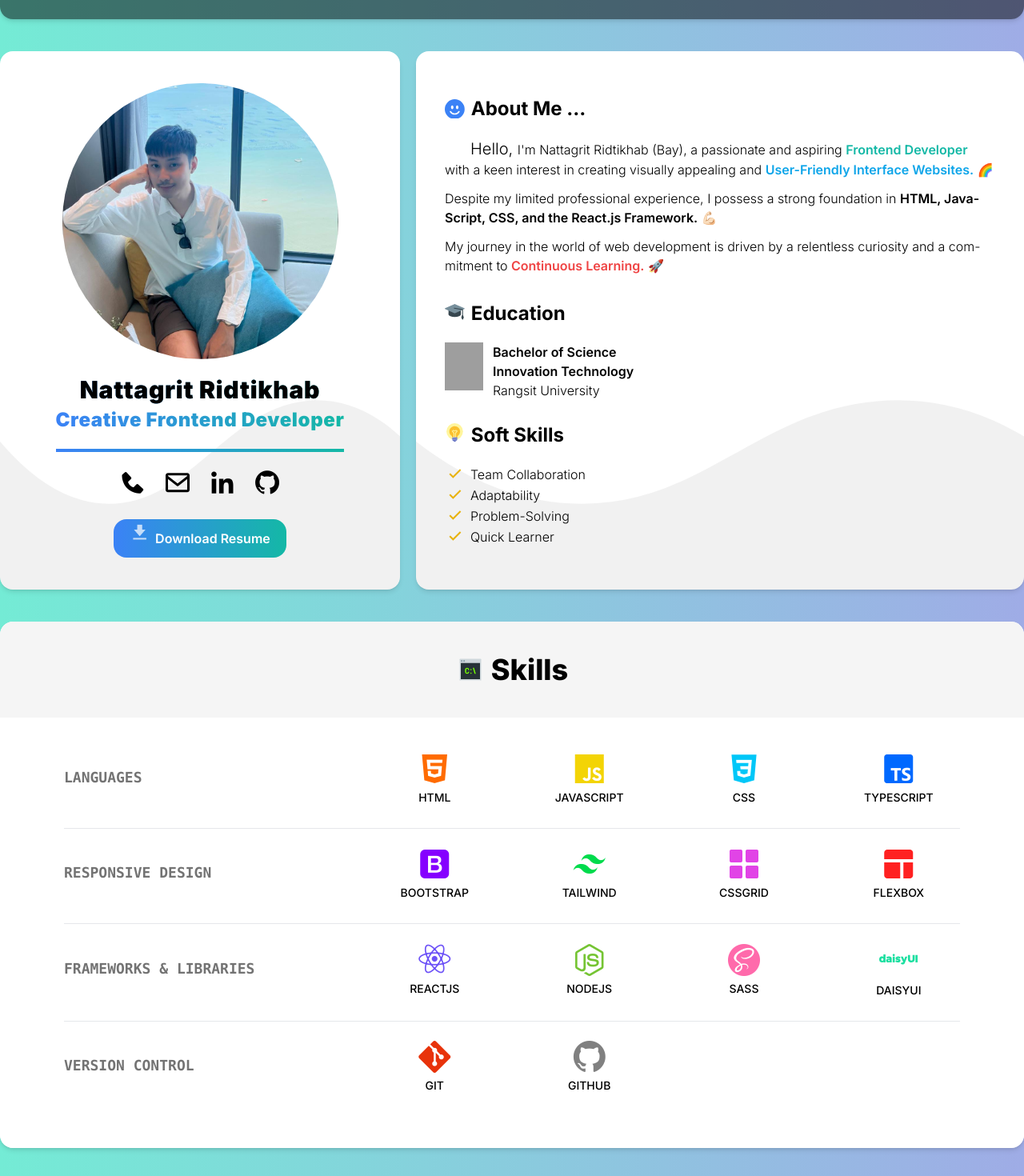
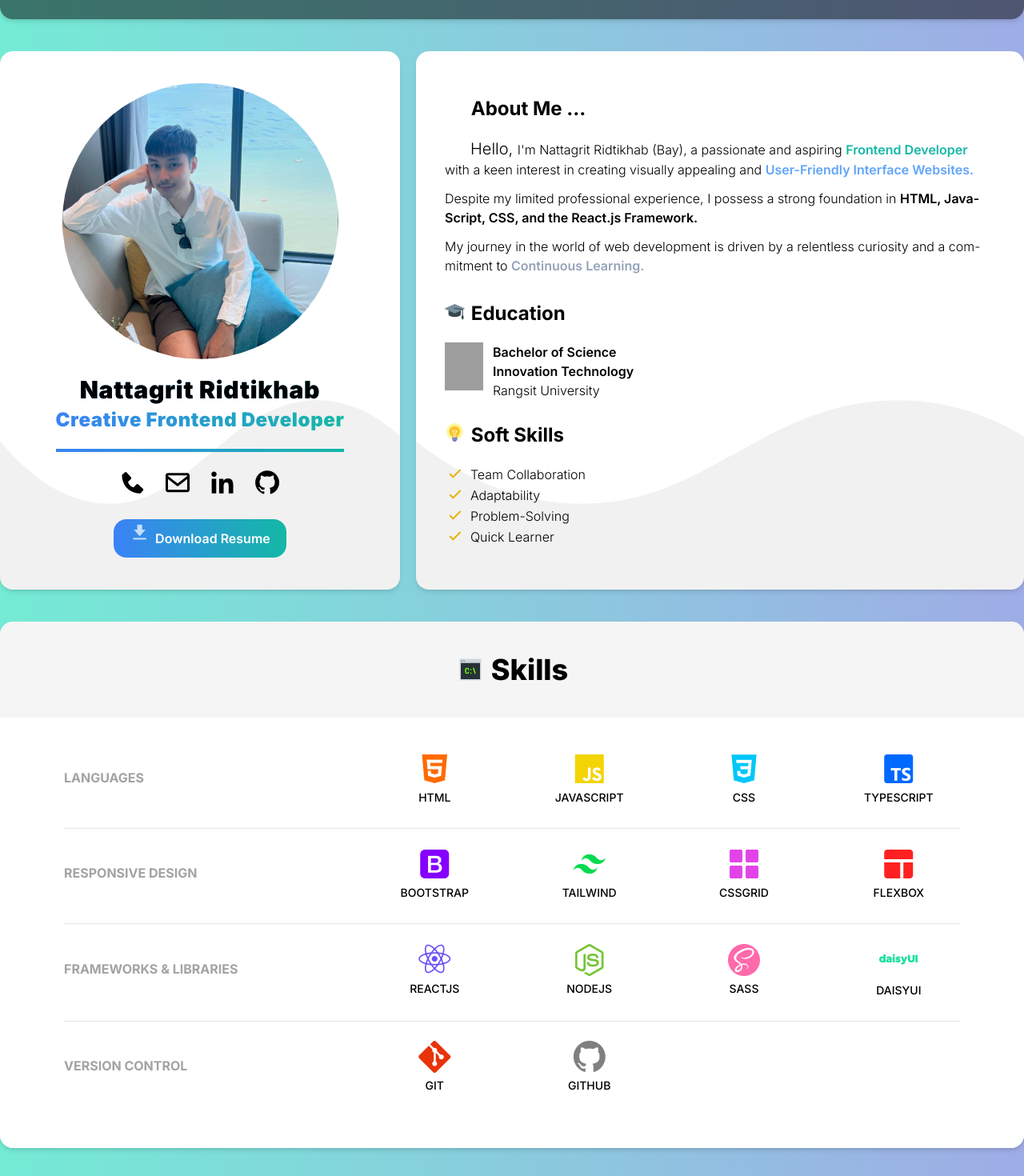
Before and after one commit to Basicbay/Portfolio-React, a React (Vite) app: page / in a window 1280 px wide. Shown: the part 460-1930 px from the top of the page at 80% size. Built offline with nearby package versions, Linux system fonts and the light colour scheme; grey boxes are pictures that could not be loaded.

Commit message:
14/01/24

```diff
--- a/src/components/about/about.tsx
+++ b/src/components/about/about.tsx
@@ -1,7 +1,7 @@
 import Pic from './image/me.jpg'
 import Rsu from './image/rsuLogo.png'
 import { motion } from "framer-motion"
-import Nattagrit_Resume from './pdf/Nattagrit Resume for web.pdf'
+import Nattagrit_Resume from './pdf/Nattagrit Resume.pdf'
 import { FcGraduationCap } from "react-icons/fc";
 import { FcIdea } from "react-icons/fc";
 import { BsFillEmojiSmileFill } from "react-icons/bs";
@@ -35,20 +35,20 @@ function About() {
 
           <div className='flex gap-5  justify-center md:justify-start z-10'>
 
-            <motion.div className=' hover:text-blue-500  tooltip' data-tip="Copy Phone Number" onClick={() => {
+            <motion.div className=' hover:text-teal-500  tooltip' data-tip="Copy Phone Number" onClick={() => {
               navigator.clipboard.writeText('0867499315');
-            }} whileTap={{ scale: 1.2 }} >
+            }} whileTap={{ scale: 1.1 }} >
               <i className='bx bxs-phone bx-md cursor-pointer  '></i>
             </motion.div>
 
-            <motion.a className=' hover:text-blue-500  tooltip' data-tip="Send Email" href="mailto:Keepatbayy@gmail.com" target="_blank"
-             whileTap={{ scale: 1.2 }}>
+            <motion.a className=' hover:text-teal-500  tooltip' data-tip="Send Email" href="mailto:Keepatbayy@gmail.com" target="_blank"
+             whileTap={{ scale: 1.1 }}>
               <i className='bx bx-envelope bx-md  cursor-pointer  '></i>
             </motion.a>
 
-            <motion.div className='  hover:text-blue-500 tooltip' data-tip="Linked" whileTap={{ scale: 1.2 }} ><a href="https://www.linkedin.com/in/nattagrit-ridtikhab-83894b2a0/" target="_blank"><i className='bx bxl-linkedin bx-md  ' ></i></a></motion.div>
+            <motion.div className='  hover:text-teal-500 tooltip' data-tip="Linked" whileTap={{ scale: 1.1 }} ><a href="https://www.linkedin.com/in/nattagrit-ridtikhab-83894b2a0/" target="_blank"><i className='bx bxl-linkedin bx-md  ' ></i></a></motion.div>
 
-            <motion.div className='  hover:text-blue-500 tooltip' data-tip="Github" whileTap={{ scale: 1.2 }} ><a href="https://github.com/Basicbay" target="_blank"><i className='bx bxl-github bx-md  '></i></a></motion.div>
+            <motion.div className='  hover:text-teal-500 tooltip' data-tip="Github" whileTap={{ scale: 1.1 }} ><a href="https://github.com/Basicbay" target="_blank"><i className='bx bxl-github bx-md  '></i></a></motion.div>
 
           </div>
 
@@ -67,10 +67,10 @@ function About() {
 </div>
 
           <motion.div  className='z-10'>
-            <p className=' text-2xl font-bold gap-2 my-5 flex self-center md:self-start place-items-center  '><i className='bx text-blue-500 bx-sm '><BsFillEmojiSmileFill /></i>About Me ...</p>
-            <p className=' indent-8 mb-3 '><span className=' text-xl'> Hello, </span> I'm Nattagrit Ridtikhab (Bay), a passionate and aspiring <span className=' font-semibold text-md text-teal-500'>Frontend Developer</span> with a keen interest in creating visually appealing and <span className=' text-md font-semibold text-sky-500   '>User-Friendly Interface Websites.</span> 🌈</p>
-            <p className='mb-3'>Despite my limited professional experience, I possess a strong foundation in <span className=' font-semibold text-md '> HTML, JavaScript, CSS, and the React.js Framework.</span> 💪🏻</p>
-            <p className='mb-3'>My journey in the world of web development is driven by a relentless curiosity and a commitment to <span className=' font-semibold text-md text-red-500'>Continuous Learning.</span> 🚀</p>
+            <p className=' text-2xl font-bold gap-2 my-5 flex self-center md:self-start place-items-center  '><i className='bx text-white bx-sm '><BsFillEmojiSmileFill /></i>About Me ...</p>
+            <p className=' indent-8 mb-3 '><span className=' text-xl'> Hello, </span> I'm Nattagrit Ridtikhab (Bay), a passionate and aspiring <span className=' font-semibold text-md text-teal-500'>Frontend Developer</span> with a keen interest in creating visually appealing and <span className=' text-md font-semibold text-blue-400   '>User-Friendly Interface Websites.</span></p>
+            <p className='mb-3'>Despite my limited professional experience, I possess a strong foundation in <span className=' font-semibold text-md '> HTML, JavaScript, CSS, and the React.js Framework.</span> </p>
+            <p className='mb-3'>My journey in the world of web development is driven by a relentless curiosity and a commitment to <span className=' font-semibold text-md text-slate-400'> Continuous Learning.</span> </p>
           </motion.div>
 
 
--- a/src/components/contact/footer.tsx
+++ b/src/components/contact/footer.tsx
@@ -11,19 +11,18 @@ function Footer() {
                     <p className=" bg text-4xl gap-2 flex justify-center "><FcVoicePresentation />Contact Me</p>
                 </div>
 
-                <footer className="footer text-base p-10 justify-items-center lg:justify-items-start  ">
+                <footer className="footer text-base p-10 grid md:grid-cols-2 justify-items-center lg:justify-items-stretch lg:gap-x-20  ">
 
-                    <aside className="justify-items-center self-center  m-auto lg:mr-20  ">
+                    <aside className=" self-center justify-end   ">
                         <img className=" w-40 m-auto " src={engineer} alt="Shoes" />
                          <p className="text-center font-semibold  tracking-wide leading-8 ">Nattagrit Ridtikhab (Bay)<br /><span className=" badge badge-outline bg p-3 text-teal-400 font-bold tracking-wider text-md badge-lg bx-flashing   ">Frontend Developer</span></p>
                     </aside>
 
-                    <nav className=" self-end ">
+                    <nav className=" self-end  ">
 
-
-                    <motion.div className=' tooltip' data-tip="Copy Phone Number" whileTap={{ scale: 1.2 }}>
+                    <motion.div className=' tooltip' data-tip="Copy Phone Number" whileTap={{ scale: 1.1 }}>
                     <label className="swap">
-                            <div onClick={() =>  { navigator.clipboard.writeText('0867499315')  } } className=" cursor-pointer hover:text-teal-500  hover:bg-white dark:hover:bg-neutral-950 rounded-btn p-3 w-72 text-left " ><i className='bx-fw bx bxs-phone bx-md bx-tada-hover'></i>0867499315
+                            <div onClick={() =>  { navigator.clipboard.writeText('0867499315')  } } className=" cursor-pointer hover:text-teal-500   dark:hover:bg-neutral-950 hover:bg-white rounded-btn p-3 w-72 text-left " ><i className='bx-fw bx bxs-phone bx-md bx-tada-hover'></i>0867499315
                             <input type="checkbox" />
                             <div className="swap-on"><i className='bx bx-check bx-sm absolute right-4 bottom-3 scale-75' ></i></div>
                             <div className="swap-off"><i className='bx bx-copy bx-sm absolute right-4 bottom-3 scale-75' ></i></div>
@@ -31,13 +30,13 @@ function Footer() {
                             </label>
                         </motion.div>
 
-                        <motion.a href="mailto:Keepatbayy@gmail.com" target="_blank"  className=' tooltip' data-tip="Send Email" whileTap={{ scale: 1.2 }}>
-                            <div className=" cursor-pointer hover:text-teal-500  hover:bg-white dark:hover:bg-neutral-950 rounded-btn p-3 w-72 text-left select-none" ><i className='bx-fw bx bx-envelope bx-md bx-tada-hover'></i>Keepatbayy@gmail.com<i className='bx bx-paper-plane bx-sm absolute right-4 scale-75' ></i></div>
+                        <motion.a href="mailto:Keepatbayy@gmail.com" target="_blank"  className=' tooltip' data-tip="Send Email" whileTap={{ scale: 1.1 }}>
+                            <div className=" cursor-pointer hover:text-teal-500   dark:hover:bg-neutral-950 hover:bg-white rounded-btn p-3 w-72 text-left select-none" ><i className='bx-fw bx bx-envelope bx-md bx-tada-hover'></i>Keepatbayy@gmail.com<i className='bx bx-paper-plane bx-sm absolute right-4 scale-75' ></i></div>
                         </motion.a>
 
-                        <motion.a href="https://www.linkedin.com/in/nattagrit-ridtikhab-83894b2a0/" target="_blank" className=" cursor-pointer hover:text-teal-500 tooltip  hover:bg-white dark:hover:bg-neutral-950 rounded-btn p-3 w-72 text-left select-none" data-tip="Linked" whileTap={{ scale: 1.2 }}><i className='bx-fw bx bxl-linkedin bx-md bx-tada-hover'></i>Nattagrit Ridtikhab<i className='bx bx-link bx-sm absolute right-4 scale-95' ></i></motion.a>
+                        <motion.a href="https://www.linkedin.com/in/nattagrit-ridtikhab-83894b2a0/" target="_blank" className=" cursor-pointer hover:text-teal-500 tooltip   dark:hover:bg-neutral-950 hover:bg-white rounded-btn p-3 w-72 text-left select-none" data-tip="Linked" whileTap={{ scale: 1.1 }}><i className='bx-fw bx bxl-linkedin bx-md bx-tada-hover'></i>Nattagrit Ridtikhab<i className='bx bx-link bx-sm absolute right-4 scale-95' ></i></motion.a>
 
-                        <motion.a href="https://github.com/Basicbay" target="_blank" className="  cursor-pointer hover:text-teal-500 tooltip  hover:bg-white dark:hover:bg-neutral-950 rounded-btn p-3 w-72  text-left select-none" data-tip="Github" whileTap={{ scale: 1.2 }}><i className='bx-fw bx bxl-github bx-md  bx-tada-hover'></i>Basicbay<i className='bx bx-link bx-sm absolute right-4 scale-95' ></i></motion.a>
+                        <motion.a href="https://github.com/Basicbay" target="_blank" className="  cursor-pointer hover:text-teal-500 hover:bg-white tooltip   dark:hover:bg-neutral-950 rounded-btn p-3 w-72  text-left select-none" data-tip="Github" whileTap={{ scale: 1.1 }}><i className='bx-fw bx bxl-github bx-md  bx-tada-hover'></i>Basicbay<i className='bx bx-link bx-sm absolute right-4 scale-95' ></i></motion.a>
 
                     </nav>
 
@@ -45,9 +44,7 @@ function Footer() {
 
                 </footer>
 
-
-
-                <p className="py-7 card rounded-t-none px-10 text-center bg-white dark:bg-neutral-900 dark:text-white text-black leading-7 " ><motion.span className="" >🙏 Thank you for considering my portfolio. I am thrilled at the opportunity to embark on a journey of growth as a Frontend Developer. 🔥</motion.span></p>
+                <p className="py-7 card rounded-t-none px-10 text-center bg-white dark:bg-neutral-900 dark:text-white text-black leading-7 " ><motion.span className="" >🙏 Thank you for considering my portfolio. I am thrilled at the opportunity to embark on a journey of growth as a Frontend Developer. </motion.span></p>
 
             </motion.div>
     )
--- a/src/components/navbar/notice.tsx
+++ b/src/components/navbar/notice.tsx
@@ -23,7 +23,7 @@ function Notice() {
                 const y = el.getBoundingClientRect().top + window.pageYOffset + yOffset;
                 window.scrollTo({ top: y, behavior: 'smooth' });
               }}>
-                <motion.button className=' bg-white text-black w-60 font-bold rounded-2xl mt-2 p-1 text-center  hover:text-blue-500 select-none ' whileTap={{ scale: 1.1 }}>
+                <motion.button className=' bg-white text-black w-60 font-bold rounded-2xl mt-2 p-1 text-center  hover:text-teal-500 select-none ' whileTap={{ scale: 1.1 }}>
               Hire Me<i className='bx-fw bx bx-right-arrow-alt bx-fade-right '></i>
               </motion.button>
             </HashLink>
--- a/src/components/skills/skills.tsx
+++ b/src/components/skills/skills.tsx
@@ -21,7 +21,7 @@ function Skills() {
         <div className="card rounded-t-none grid bg-white dark:bg-neutral-900 p-10 md:px-20 gap-5 ">
 
           <motion.div className="font-medium grid grid-cols-4 md:grid-cols-6 text-center gap-x-10 gap-y-7  place-items-center border-b-[1px] dark:border-neutral-800 pb-7   "   >
-            <div className=' col-span-4 md:col-span-2 justify-self-center md:justify-self-start ' ><pre className='lg:text-lg text-base font-bold text-neutral-500'>LANGUAGES</pre></div>
+            <div className=' col-span-4 md:col-span-2 justify-self-center md:justify-self-start ' ><p className=' text-sm lg:text-base font-bold text-neutral-400'>LANGUAGES</p></div>
             <motion.div className=' ' whileHover={{ scale: 1.1 }}><i className='bx bxl-html5 bx-lg bx-tada-hover' style={{ color: '#ff6b00' }}></i><p>HTML</p></motion.div>
             <motion.div className=' ' whileHover={{ scale: 1.1 }}><i className='bx bxl-javascript bx-lg bx-tada-hover' style={{ color: '#f3d405' }}></i><p>JAVASCRIPT</p></motion.div>
             <motion.div className=' ' whileHover={{ scale: 1.1 }}><i className='bx bxl-css3 bx-lg bx-tada-hover' style={{ color: '#00C7F8' }}></i><p>CSS</p></motion.div>
@@ -29,7 +29,7 @@ function Skills() {
           </motion.div>
 
           <motion.div className="font-medium grid grid-cols-4 md:grid-cols-6 text-center gap-x-10 gap-y-7 place-items-center border-b-[1px] dark:border-neutral-800 pb-7 "   >
-            <div className=' col-span-4 md:col-span-2 justify-self-center md:justify-self-start ' ><pre className='lg:text-lg text-base font-bold  text-left text-neutral-500  '>RESPONSIVE DESIGN</pre></div>
+            <div className=' col-span-4 md:col-span-2 justify-self-center md:justify-self-start ' ><p className=' text-sm lg:text-base font-bold   text-left text-neutral-400  '>RESPONSIVE DESIGN</p></div>
             <motion.div className=' ' whileHover={{ scale: 1.1 }}><i className='bx bxl-bootstrap bx-lg bx-tada-hover' style={{ color: '#8500ff' }}></i><p>BOOTSTRAP</p></motion.div>
             <motion.div className=' ' whileHover={{ scale: 1.1 }}><i className='bx bxl-tailwind-css bx-lg bx-tada-hover' style={{ color: '#00DB4C ' }}></i><p>TAILWIND</p></motion.div>
             <motion.div className=' ' whileHover={{ scale: 1.1 }}><i className='bx bxs-grid-alt bx-lg bx-tada-hover' style={{ color: '#E144E6' }}></i><p>CSSGRID</p></motion.div>
@@ -38,7 +38,7 @@ function Skills() {
           </motion.div>
 
           <motion.div className="font-medium grid grid-cols-4 md:grid-cols-6 text-center gap-x-10 gap-y-7 place-items-center border-b-[1px] dark:border-neutral-800 pb-7  "  >
-            <div className=' col-span-4 md:col-span-2 justify-self-center md:justify-self-start' ><pre className='lg:text-lg text-base font-bold  text-left text-neutral-500 '>FRAMEWORKS & LIBRARIES</pre></div>
+            <div className=' col-span-4 md:col-span-2 justify-self-center md:justify-self-start' ><p className=' text-sm lg:text-base font-bold   text-left text-neutral-400 '>FRAMEWORKS & LIBRARIES</p></div>
             <motion.div className='  col-start-1 md:col-auto' whileHover={{ scale: 1.1 }}><i className='bx bxl-react bx-lg bx-spin-hover ' style={{ color: '#6D52F7 ' }}></i><p>REACTJS</p></motion.div>
             <motion.div className='  ' whileHover={{ scale: 1.1 }}><i className='bx bxl-nodejs bx-tada-hover bx-lg ' style={{ color: '#75C433' }}></i><p>NODEJS</p></motion.div>
             <motion.div className='  hidden' whileHover={{ scale: 1.1 }}><i className='bx bx-tada-hover bx-lg ' style={{ color: '#5D6D7E' }}><SiNextdotjs /></i><p>NEXT JS</p></motion.div>
@@ -48,13 +48,13 @@ function Skills() {
           </motion.div>
 
           <motion.div className="font-medium grid grid-cols-4 md:grid-cols-6 text-center gap-x-10 gap-y-7 place-items-center  dark:border-neutral-800 pb-7 "   >
-            <div className=' col-span-4 md:col-span-2 justify-self-center md:justify-self-start ' ><pre className='lg:text-lg text-base font-bold text-neutral-500 '>VERSION CONTROL</pre></div>
+            <div className=' col-span-4 md:col-span-2 justify-self-center md:justify-self-start ' ><p className=' text-sm lg:text-base font-bold   text-left text-neutral-400 '>VERSION CONTROL</p></div>
             <motion.div className='  col-start-2 md:col-auto' whileHover={{ scale: 1.1 }}><i className='bx bxl-git bx-lg bx-tada-hover' style={{ color: '#E8330B  ' }}></i><p>GIT</p></motion.div>
             <motion.div className=' ' whileHover={{ scale: 1.1 }}><i className='bx bxl-github bx-lg bx-tada-hover' style={{ color: '#808080 ' }}></i><p>GITHUB</p></motion.div>
           </motion.div>
 
           <div className="font-medium grid grid-cols-2 md:grid-cols-8 text-center gap-x-10 gap-y-7 place-items-center pb-5 md:pb-0 hidden " >
-            <div className='col-span-2 md:col-span-2 justify-self-center md:justify-self-start '><p className='lg:text-lg font-bold text-neutral-500   '>Build Tools :</p></div>
+            <div className='col-span-2 md:col-span-2 justify-self-center md:justify-self-start '><p className=' font-bold   text-left text-neutral-400   '>Build Tools :</p></div>
             <motion.div className=' ' whileHover={{ scale: 1.1 }}><i className='bx bx-md bx-tada-hover' style={{ color: '#FFBF00' }}><SiBabel /></i><p>BABEL</p></motion.div>
             <motion.div className=' ' whileHover={{ scale: 1.1 }}><i className='bx bx-md bx-tada-hover' style={{ color: '#2471A3 ' }}><SiWebpack /></i><p>WEBPACK</p></motion.div>
           </div>
```
Also changed, not shown: src/components/experience/experience.tsx (+4 -3 lines), src/components/projects/projects.tsx (+5 -5 lines), 1 other file (tests, documents, lock files or other folders).
